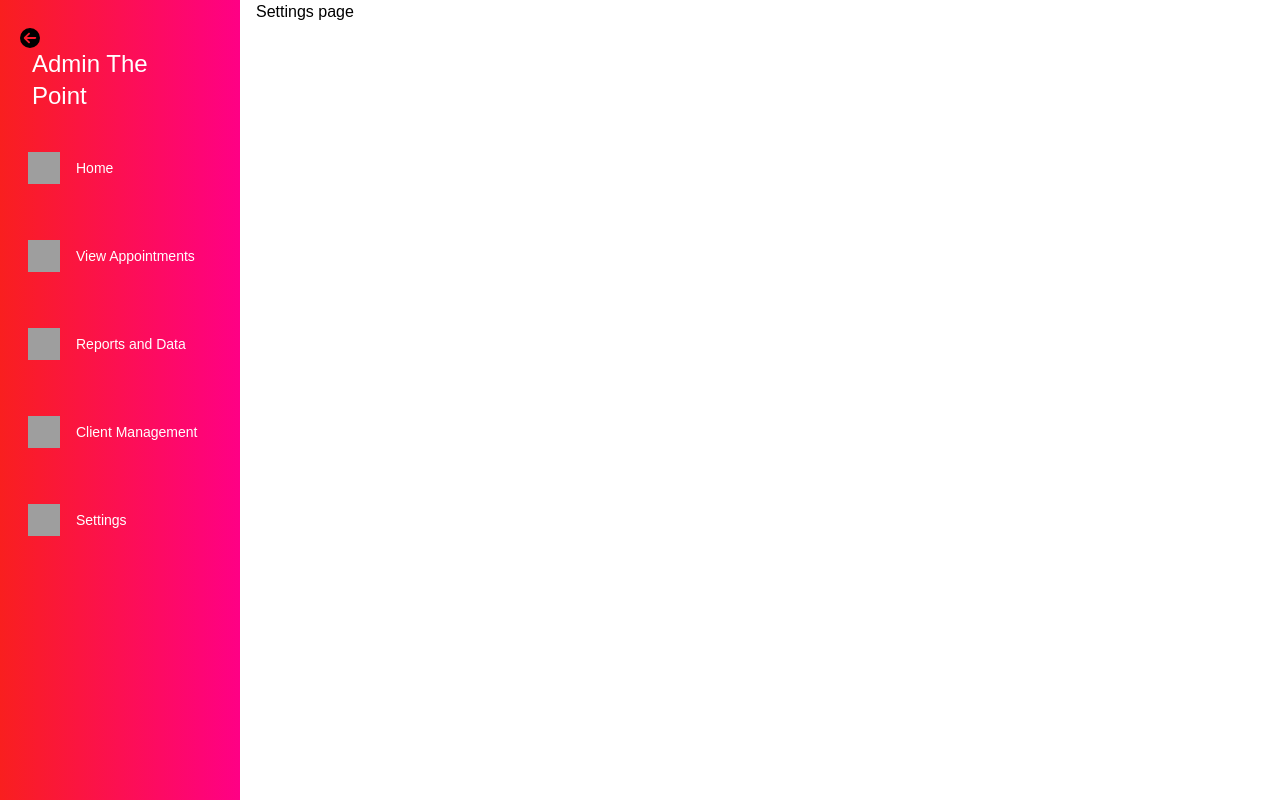
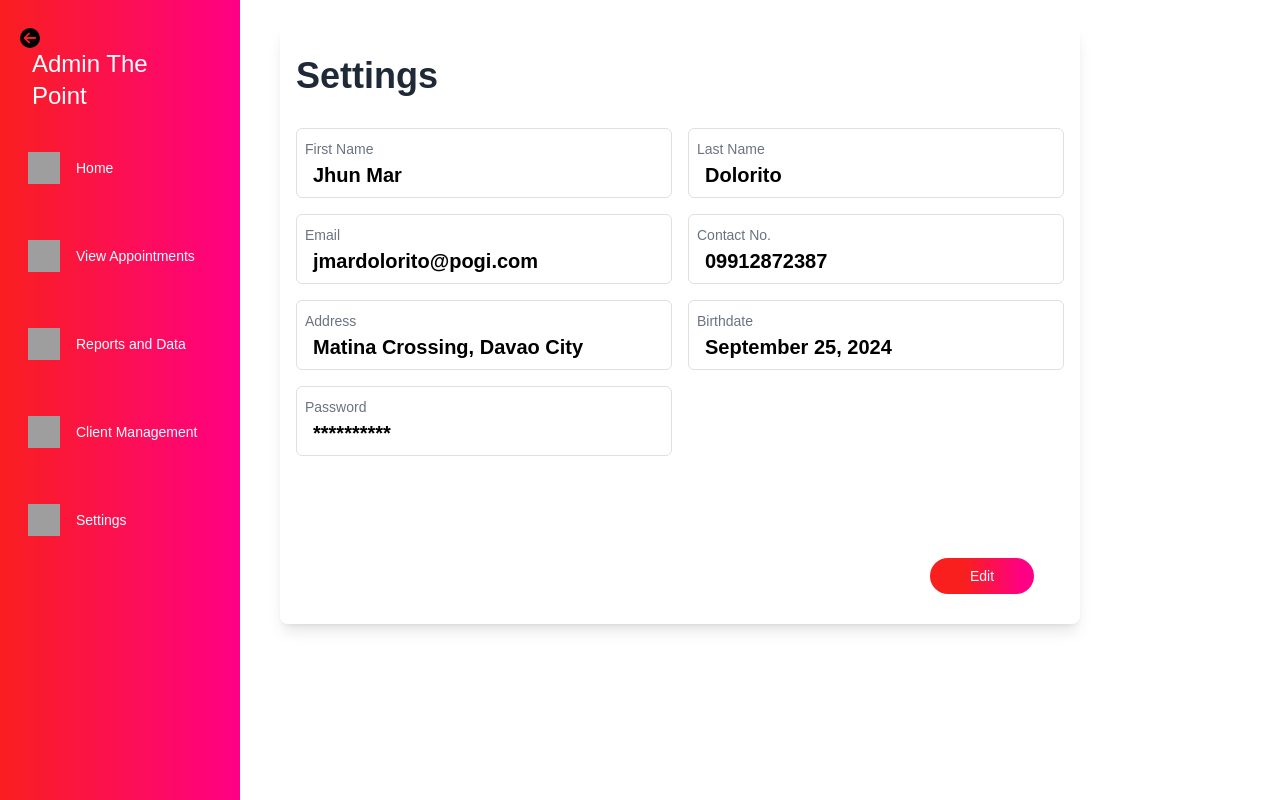
Before and after one commit to jomcelis9/thePoint, a React (Vite) app in the folder frontend/thePoint/: page /admin/settings in a window 1280 px wide. Built offline with nearby package versions, Linux system fonts and the light colour scheme; grey boxes are pictures that could not be loaded.

Commit message:
PENDING AND SETTINGS

```diff
--- a/frontend/thePoint/src/pages/admin/ClientManagement.jsx
+++ b/frontend/thePoint/src/pages/admin/ClientManagement.jsx
@@ -1,6 +1,8 @@
 import { useOutletContext } from "react-router-dom";
 import { useState } from "react";
 import Table from "../../../components/table";
+import HeaderRow from '../../../components/ui/HeaderRow';
+import TableBody from "../../../components/ui/TableBody";
 
 export default function ClientManagement() {
     const { open } = useOutletContext();
@@ -42,7 +44,10 @@ export default function ClientManagement() {
 
     return (
         <div className={`p-4 transition-all duration-300 ${open ? "ml-0" : "ml-20"} mt-20 border`}>
-            <Table onRowSelect={handleRowSelect} />
+            <Table>
+                <HeaderRow />
+                <TableBody />
+            </Table>
 
             <div className="absolute bottom-8 right-10">
                 <button
--- a/frontend/thePoint/src/pages/admin/Settings.jsx
+++ b/frontend/thePoint/src/pages/admin/Settings.jsx
@@ -1,6 +1,103 @@
+import { Link } from "react-router-dom";
+import { useState } from "react";
 
-export default function Settings(){
-    return(
-        <div className="relative">Settings page</div>
-    )
+export default function Settings() {
+    // Define the box styles for consistent styling
+    const boxStyles = {
+        borderWidth: "1px",
+        borderColor: "#e0e0e0"
+    };
+
+    // State to track edit mode
+    const [isEditing, setIsEditing] = useState(false);
+
+    // Handlers for edit mode
+    const handleEditClick = () => setIsEditing(true);
+    const handleCancelClick = () => setIsEditing(false);
+    const handleSaveClick = () => {
+        // Add save functionality here
+        setIsEditing(false);
+    };
+
+    return (
+        <div className="flex items-center p-6">
+            <div
+                className="bg-white shadow-lg rounded-lg p-4"
+                style={{
+                    width: '800px',
+                    height: '600px',
+                    position: 'relative'
+                }}
+            >
+                <h1 className="text-4xl font-sans font-bold text-gray-800 mb-8 mt-4">Settings</h1>
+
+                <div className="grid grid-cols-2 gap-4 mb-6">
+                    <div className="border rounded-md" style={{ ...boxStyles, padding: '0.5rem' }}>
+                        <label className="text-gray-500 text-sm">First Name</label>
+                        <p className="text-xl font-bold ml-2">Jhun Mar</p>
+                    </div>
+                    <div className="border rounded-md" style={{ ...boxStyles, padding: '0.5rem' }}>
+                        <label className="text-gray-500 text-sm">Last Name</label>
+                        <p className="text-xl font-bold ml-2">Dolorito</p>
+                    </div>
+                    <div className="border rounded-md" style={{ ...boxStyles, padding: '0.5rem' }}>
+                        <label className="text-gray-500 text-sm">Email</label>
+                        <p className="text-xl font-bold ml-2">jmardolorito@pogi.com</p>
+                    </div>
+                    <div className="border rounded-md" style={{ ...boxStyles, padding: '0.5rem' }}>
+                        <label className="text-gray-500 text-sm">Contact No.</label>
+                        <p className="text-xl font-bold ml-2">09912872387</p>
+                    </div>
+                    <div className="border rounded-md" style={{ ...boxStyles, padding: '0.5rem' }}>
+                        <label className="text-gray-500 text-sm">Address</label>
+                        <p className="text-xl font-bold ml-2">Matina Crossing, Davao City</p>
+                    </div>
+                    <div className="border rounded-md" style={{ ...boxStyles, padding: '0.5rem' }}>
+                        <label className="text-gray-500 text-sm">Birthdate</label>
+                        <p className="text-xl font-bold ml-2">September 25, 2024</p>
+                    </div>
+                    <div className="border rounded-md" style={{ ...boxStyles, padding: '0.5rem' }}>
+                        <label className="text-gray-500 text-sm">Password</label>
+                        <p className="text-xl font-bold ml-2">**********</p>
+                    </div>
+                </div>
+
+                {!isEditing && (
+                    <button
+                        className="text-white font-medium rounded-[25px] text-sm px-10 py-2 transform transition-transform hover:-translate-y-1 hover:shadow-xl duration-300"
+                        style={{
+                            background: 'linear-gradient(90deg, #F91F1F 34%, #FF0085 89%)',
+                            position: 'absolute',
+                            bottom: '30px',
+                            left: '650px'
+                        }}
+                        onClick={handleEditClick}
+                    >
+                        Edit
+                    </button>
+                )}
+
+                {isEditing && (
+                    <div style={{ position: 'absolute', bottom: '30px', left: '450px' }}>
+                        <button
+                            className="text-white font-medium rounded-[25px] text-sm px-10 py-2 mr-2"
+                            style={{ background: '#728394' }}
+                            onClick={handleCancelClick}
+                        >
+                            Cancel
+                        </button>
+                        <button
+                            className="text-white font-medium rounded-[25px] text-sm px-10 py-2"
+                            style={{
+                                background: 'linear-gradient(90deg, #F91F1F 34%, #FF0085 89%)'
+                            }}
+                            onClick={handleSaveClick}
+                        >
+                            Save
+                        </button>
+                    </div>
+                )}
+            </div>
+        </div>
+    );
 }
--- a/frontend/thePoint/src/pages/client/PendingPage.jsx
+++ b/frontend/thePoint/src/pages/client/PendingPage.jsx
@@ -1,3 +1,5 @@
+import { Link } from 'react-router-dom';
+
 export default function PendingPage() {
     return (
         <div id="Home" className="px-0 overflow-x-hidden">
@@ -27,6 +29,13 @@ export default function PendingPage() {
                         We'll review and confirm your booking shortly.
                         Thank you for your patience.
                     </p>
+                    <Link to="/">
+                        <button
+                            type="button"
+                            className="bg-thePointRed hover:bg-thePointPink text-white focus:ring-2 focus:outline-none focus:ring-purple-300 font-medium rounded-2xl text-lg px-8 py-3 text-center relative z-30 mt-8">
+                            Back to Home
+                        </button>
+                    </Link>
                 </div>
             </div>
         </div>
```
Also changed, not shown: 1 other file (tests, documents, lock files or other folders).
